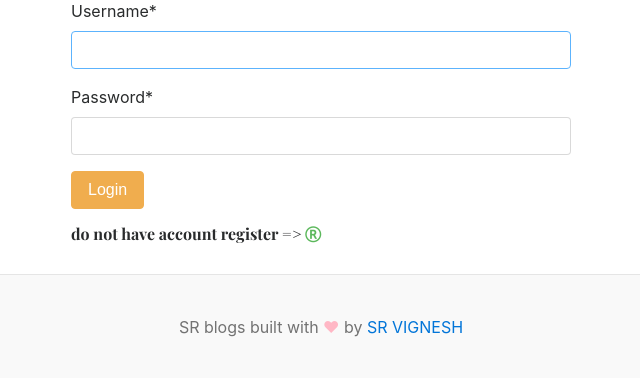
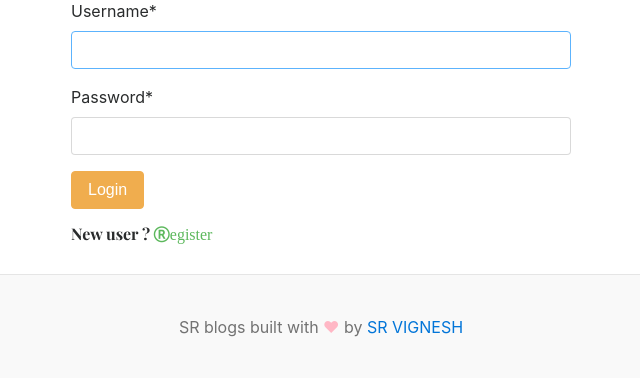
Before and after one commit to 15vignesh/Myblog, a Django app: page /login/ in a window 1280 px wide. Shown: the part 187-565 px from the top of the page, without its empty margins (319-959 px from the left). Run offline with Django 5.2, Linux system fonts and the light colour scheme; data comes from the database, SQL or seed files in the repository; some libraries are stand-ins or nearby versions.

Commit message:
added Security and User functionality

```diff
--- a/templates/login.html
+++ b/templates/login.html
@@ -9,7 +9,7 @@
     {{ form | crispy }}
     <button type="submit" class="btn btn-warning" >Login</button>
 
-    <h6 class="pt-3">do not have account register => <a href="{% url 'register' %}" class="text-success"><i class="fa fa-registered"></i></a></h6>
+    <h6 class="pt-3">New user ? <a href="{% url 'register' %}" class="text-success"><i class="fa fa-registered">egister</i></a></h6>
 </form>
 {% if messages %}
 <div class="alert alert-warning" role="alert">
```
